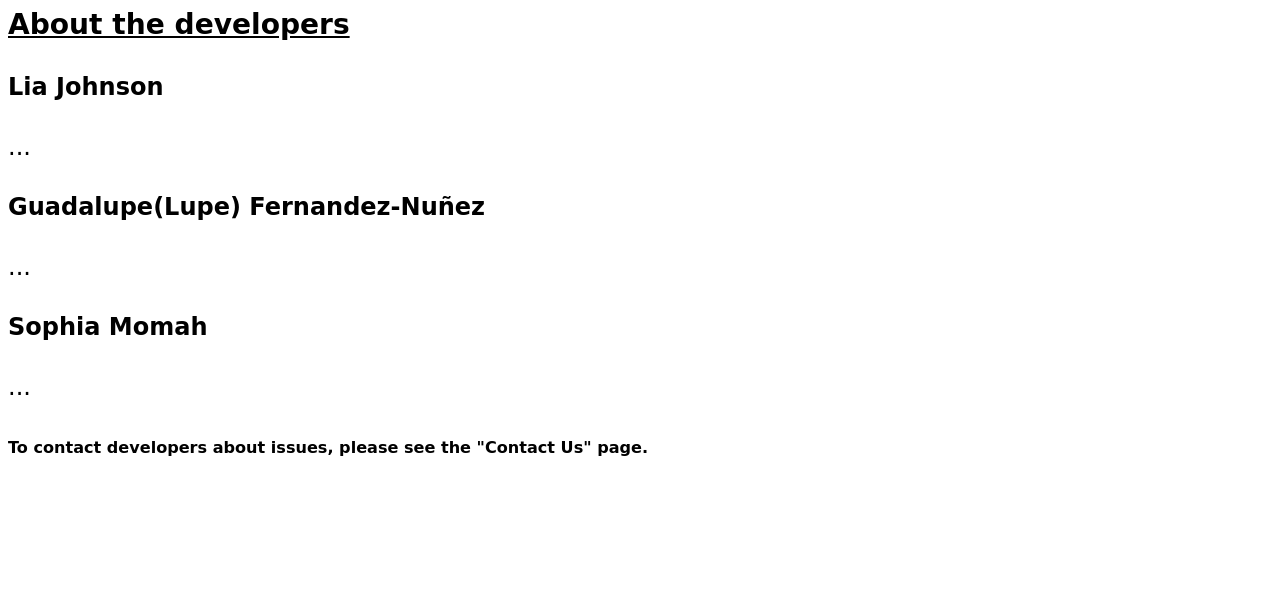
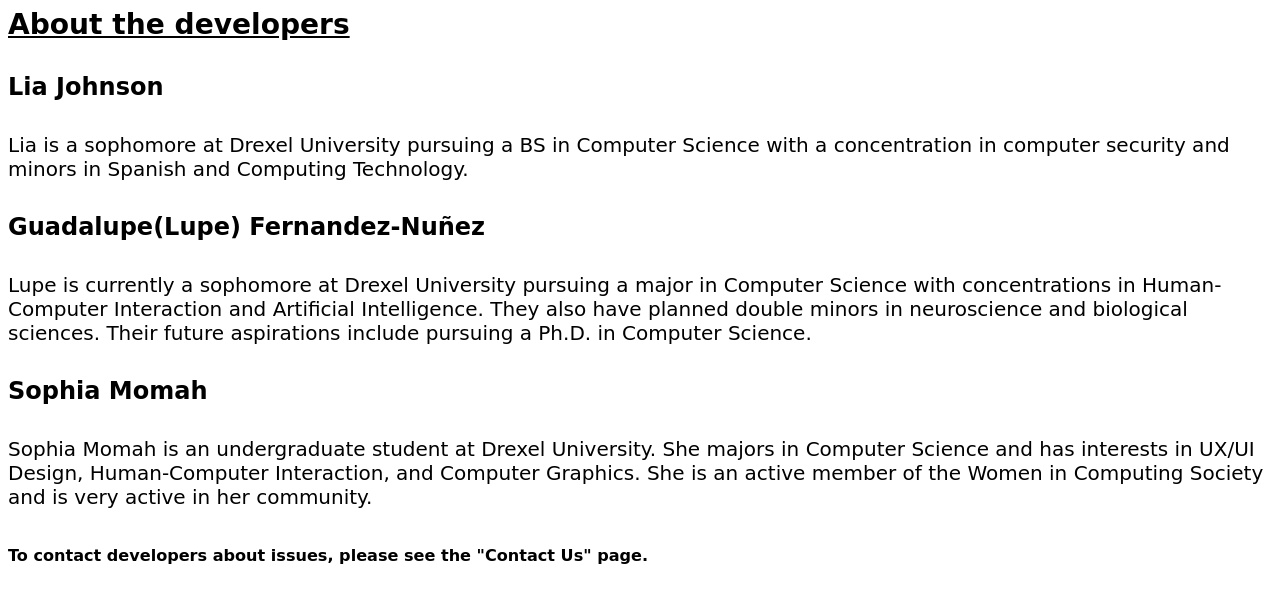
Before and after one commit to lili718/wishList, a plain HTML site: page aboutus.html in a window 1280 px wide. Shown: the part 426-1028 px from the top of the page. Before the commit the page ends 920 px from the top, so only its background shows below. Drawn offline with Linux system fonts and the light colour scheme.

Commit message:
Updating About us page

```diff
--- a/aboutus.html
+++ b/aboutus.html
@@ -20,11 +20,11 @@
         <h2>Instead of sending 5 wish lists, send one!</h2>
         <u><h3>About the developers</h3></u>
         <h4>Lia Johnson</h4>
-        <p>...</p>
+        <p style="font-size: 20px">Lia is a sophomore at Drexel University pursuing a BS in Computer Science with a concentration in computer security and minors in Spanish and Computing Technology. </p>
         <h4>Guadalupe(Lupe) Fernandez-Nuñez</h4>
-        <p>...</p>
+        <p style="font-size: 20px">Lupe is currently a sophomore at Drexel University pursuing a major in Computer Science with concentrations in Human-Computer Interaction and Artificial Intelligence. They also have planned double minors in neuroscience and  biological sciences. Their future aspirations include pursuing a Ph.D. in Computer Science.</p>
         <h4>Sophia Momah</h4>
-        <p>...</p>
+        <p style="font-size: 20px">Sophia Momah is an undergraduate student at Drexel University. She majors in Computer Science and has interests in UX/UI Design, Human-Computer Interaction, and Computer Graphics. She is an active member of the Women in Computing Society and is very active in her community.</p>
         <h6>To contact developers about issues, please see the "Contact Us" page.</h6>
 
     </body>
```
